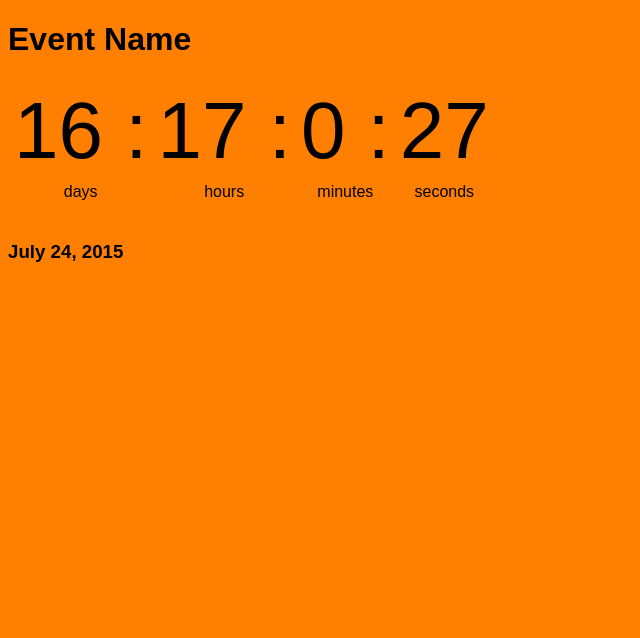
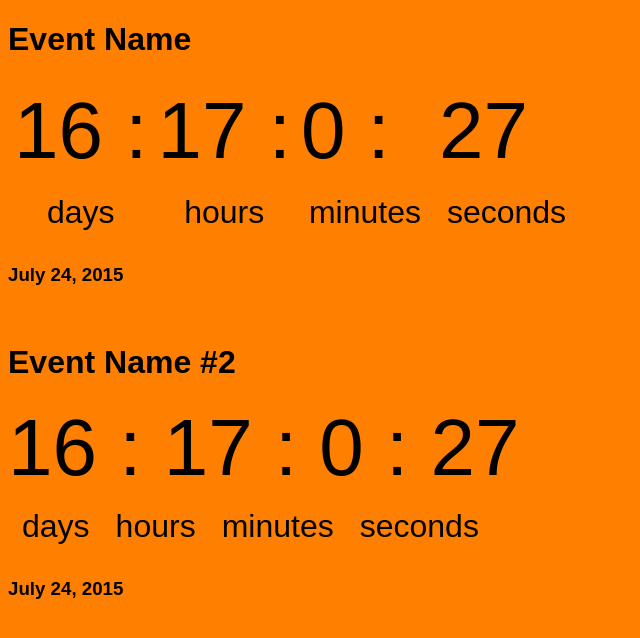
Before and after one commit to freespiritdev/Countdown, a plain HTML site: page index.html in a window 1280 px wide. Shown: the whole page, without its empty margins (0-640 px from the left). Drawn offline with Linux system fonts and the light colour scheme.

Commit message:
Added second countdown timer

```diff
--- a/cd.js
+++ b/cd.js
@@ -20,8 +20,47 @@ function updateCount(end, da, ho, mi, se) {
     mi.innerHTML = cd[2] + (cd[2] == 1 ? " minute" : " : ");
     se.innerHTML = cd[3] + (cd[3] == 1 ? " second" : "  ");
 
+
 }
 function startCount(end, da, ho, mi, se) {
     updateCount(end, da, ho, mi, se);
     setInterval( function() { updateCount(end, da, ho, mi, se); }, 1000 );
 }
+
+/* JS for Event Name #2 */
+
+CountDownTimer('July 24, 2015', 'countdown');
+
+function CountDownTimer(date, id) {
+    var end       = new Date(date);
+
+    var second   = 1000;
+    var minute   = second * 60;
+    var hour     = minute * 60;
+    var day      = hour * 24;
+    var timer;
+
+    var updateCount2 = function() {
+        var now = new Date();
+        var cd = countdown(end);
+        var cd = end - now;
+
+        if (cd < 0) {
+            clearInterval(countd);
+            document.getElementById(id).innerHTML = 'July 24 is here :(';
+            return;
+        }
+
+        var days = Math.floor(cd / day);
+        var hours = Math.floor((cd % day) / hour);
+        var minutes = Math.floor((cd % hour) / minute);
+        var seconds = Math.floor((cd % minute) / second);
+
+        document.getElementById(id).innerHTML = days + ' : ';
+        document.getElementById(id).innerHTML += hours + ' : ';
+        document.getElementById(id).innerHTML += minutes + ' : ';
+        document.getElementById(id).innerHTML += seconds + ' ';
+    };
+
+    countd = setInterval(updateCount2, 1000);
+}
--- a/css/style.css
+++ b/css/style.css
@@ -10,4 +10,16 @@ html {
 
 .title {
     text-align: center;
+    font-size: 2em;
+    padding: 1px 2px;
+    margin: 0 2px;
 }
+
+#countdown {
+    font-size: 5em;
+}
+
+table.container td {
+    margin: 12px 12px;
+    padding: 12px 12px;
+}
--- a/index.html
+++ b/index.html
@@ -5,7 +5,7 @@
   <link rel="stylesheet" href="css/style.css">
 </head>
 <body bgcolor="#FF8000">
-<h1>Event Name</h1>
+<h1>Event Name </h1>
 
     <table class="container">
       <tr>
@@ -21,7 +21,29 @@
         <td>seconds</td>
       </tr>
     </table>
+
+     <div >
+      <h3>July 24, 2015</h3>
+    </div>
     <br>
+
+
+<!--Second countdown-->
+
+<h1>Event Name #2</h1>
+    <div id="countdown">
+        <h1 class="cd" id="cd"></h1>
+        <h2 class="date" id="date"></h2>
+    </div>
+   <table class="container">
+    <tr class="title">
+      <td>days </td>
+      <td>hours </td>
+      <td>minutes </td>
+      <td>seconds</td>
+    </tr>
+    </table>
+
     <div >
       <h3>July 24, 2015</h3>
     </div>
@@ -36,5 +58,14 @@
     var se = document.getElementById("seconds");
     startCount(end, da, ho, mi, se);
 </script>
+
+<!--For Event Name #2-->
+<script>
+  var countdown = new Countdown('timer', 'date', {
+    month: 7,
+    day: 24,
+    year: 2015
+  });
+</script>
 </body>
 </html>
```
